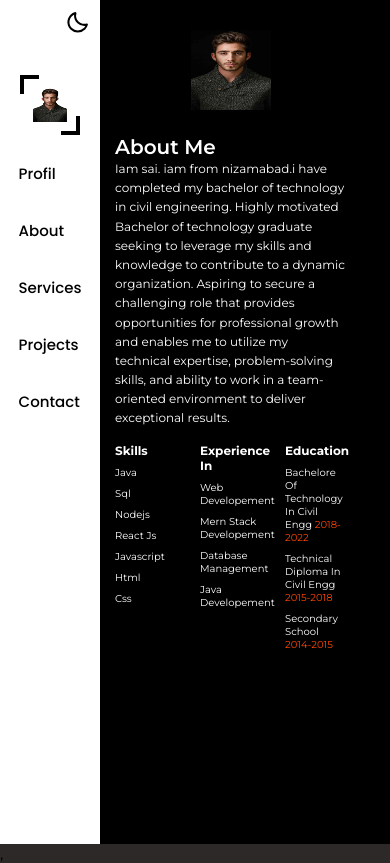
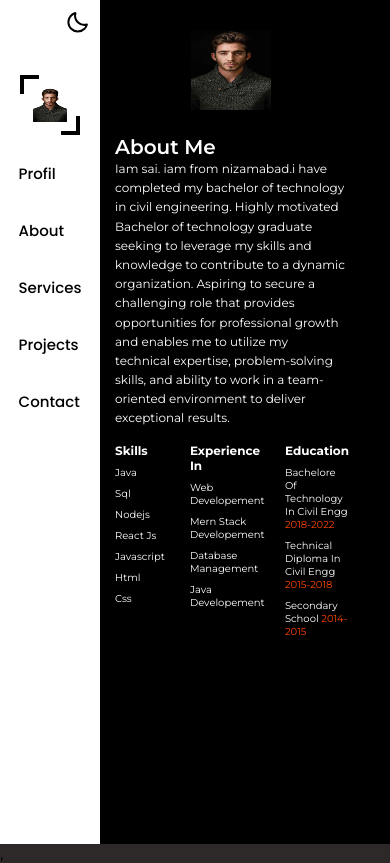
Before and after one commit to SAI-S12/portfolio, a React (Vite) app: page /skills in a window 390 px wide. Built offline with nearby package versions, Linux system fonts and the light colour scheme; a web font is replaced by a local one.

Commit message:
upadte froms

```diff
--- a/src/Components/Contact/Contact.jsx
+++ b/src/Components/Contact/Contact.jsx
@@ -46,9 +46,8 @@ const Contact = ({isOn}) => {
         </div>
         <div className="c4">
         <form action="" onSubmit={onSubmit}>
-
         <div className="c6">
-        <div className="cc"><h2>Get in Touch</h2></div>
+           <div className="cc"><h2>Get in Touch</h2></div>
           <input type="text" name="name" placeholder='Your name'/>
           <input type="text" name="email" placeholder='Your Email' />
           <textarea name="message" id="" placeholder='your message'></textarea>
--- a/src/Components/Skills/Skills.css
+++ b/src/Components/Skills/Skills.css
@@ -148,7 +148,7 @@ transition: 0.6s;
             padding:5px 5px;
         }
         .b6{
-            width: 60px ;
+            width: 70px ;
             height: 200px;
             position: relative;
         }
```
